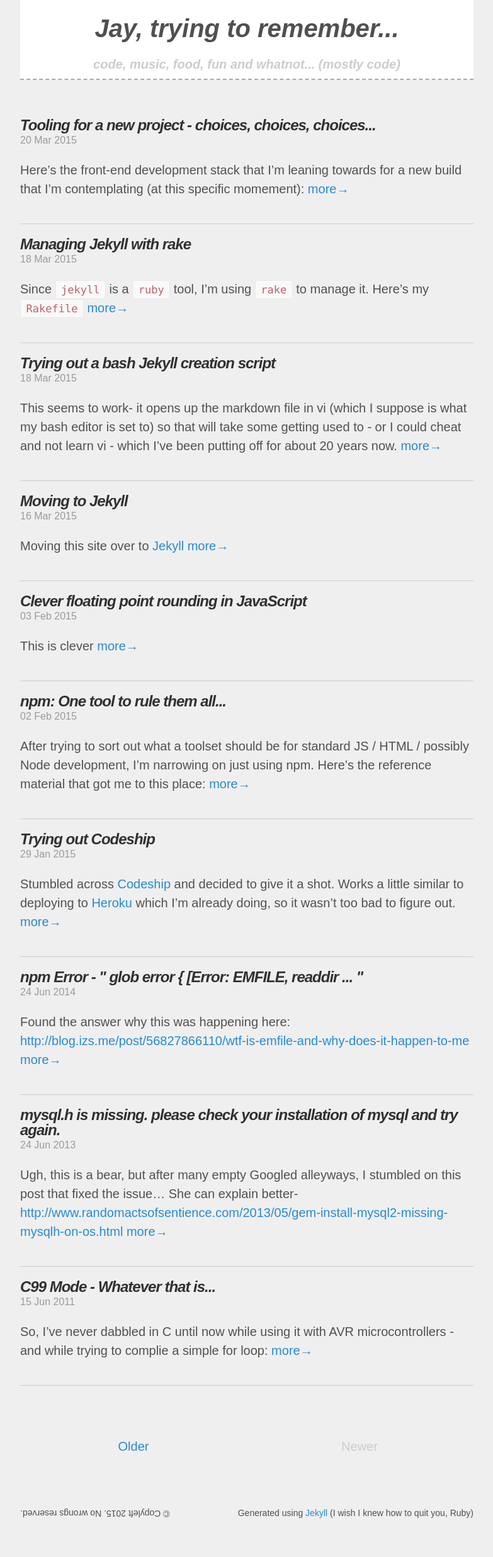
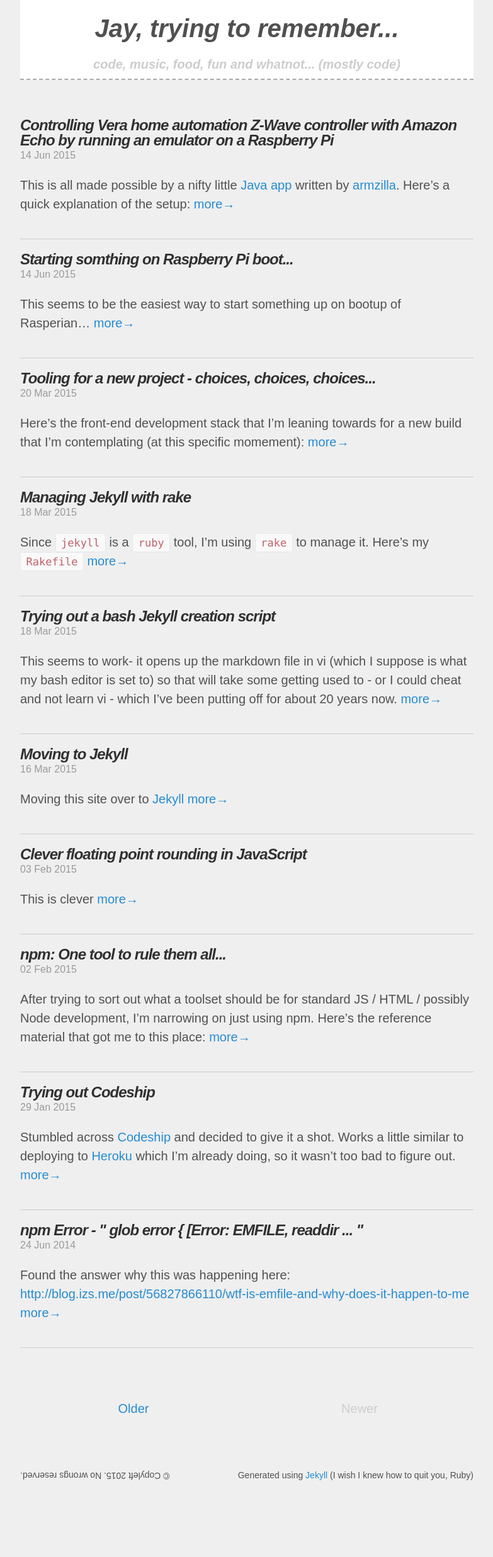
Before and after one commit to funkfinger/jaywiggins, a Jekyll site: the page built from index.html, in a window 1280 px wide. Shown: the whole page at 63% size, without its empty margins (248-1031 px from the left). Built offline with Jekyll 4.4.1, drawn with Linux system fonts in a browser that asks for light colours; the list of posts is cut into pages by our own code; comment, search, counter and statistics services are not loaded; after the commit the page ends 2413 px from its top, so only the background shows below that.

Commit message:
raspberry pi, amazon echo, z-wave, etc...

```diff
--- /dev/null
+++ b/_posts/2015-06-14-controlling-vera-home-automation-controller-with-amazon-echo.md
@@ -0,0 +1,27 @@
+---
+layout: post
+title: "Controlling Vera home automation Z-Wave controller with Amazon Echo by running an emulator on a Raspberry Pi"
+comments: true
+date: 2015-06-14 10:02:14
+categories: vera, amazon echo, java, raspberry pi, phillips hue, z-wave
+---
+
+This is all made possible by a nifty little [Java app](https://github.com/armzilla/amazon-echo-ha-bridge) written by [armzilla](https://github.com/armzilla). Here's a quick explanation of the setup:
+
+Amazon Echo | Raspberry Pi | Vera Home Controller
+----------- | ------------ | --------------------
+The Echo will communicate with Phillips Hue controllers, but my setup is Vera based... what to do? | Add a Raspberry Pi- the Raspberry Pi emulates the Phillips controler and transposes it to 'Vera speak' | The Vera is setup with both on and off scenes for the lights that you want to control
+
+### Here are the basic steps I used:
+
+- The latest Raspbian has Java 8 installed, so I used that. I got the [Raspbian image](https://www.raspberrypi.org/downloads/) from the Raspberry Pi site and 'burned it' on a SD card- (I use [Apple Pi Baker](http://www.tweaking4all.com/hardware/raspberry-pi/macosx-apple-pi-baker/)).
+- Next, I downloaded the [Java app](https://github.com/armzilla/amazon-echo-ha-bridge) and dumped it in the `/home/pi` folder. I wrote a small `bash` script to make running it a little easier- this looks like this:<script src="https://gist.github.com/funkfinger/96ed2f0fd8a8653787fd.js"></script>
+- I used [this method](http://localhost:4000/raspberry/pi,/crontab/2015/06/14/starting-something-on-raspberry-pi-boot/) to startup the Java app on boot.
+- I created both on and off versions for all of my scenes on my Vera- scenes like `room- master bed on [id: 58]` and `room- master bed off [id: 59]` - make note of the IDs of these scenes, you'
+ll need these later
+- The configuration of the Java app is done using by using a RESTful API. I used a OS X based tool called [Paw](https://luckymarmot.com/paw) To do this. My commands (in text form), looked like this:<script src="https://gist.github.com/funkfinger/e8f296a2064b64049905.js"></script> The `name` value is the word(s) your want to use to control the Echo. The on/off IDs are at the end of the on/offUrl values
+- repeat for all scenes you want to control via your Echo. Also, you'll probably want to save these commands as I used the `Forget` button on the `Connected Home` settings screen a number of times while trying to make this work right.
+- Lastly, tell echo to discover your emulated controller. The command to do this is `Alexa, discover devices`
+- Once 'she' finds the devices, you can control them using the command `Alexa, turn master bedroom on`
+
+This is certainly a hack, but it seems to be working OK for me over the last couple of days. It would be nice if they just played together natively.
--- /dev/null
+++ b/_posts/2015-06-14-starting-something-on-raspberry-pi-boot.md
@@ -0,0 +1,11 @@
+---
+layout: post
+title: "Starting somthing on Raspberry Pi boot..."
+comments: true
+date: 2015-06-14 09:49:14
+categories: raspberry pi, crontab
+---
+This seems to be the easiest way to start something up on bootup of Rasperian...
+
+* run `crontab -u pi -e`
+* and add `@reboot sh /home/pi/amazon_echo.sh`
--- a/stylesheets/main.scss
+++ b/stylesheets/main.scss
@@ -118,3 +118,7 @@ body {
 .post-date {
   font-size: .8rem;
 }
+
+th {
+  background-color: #bbb;
+}
```
